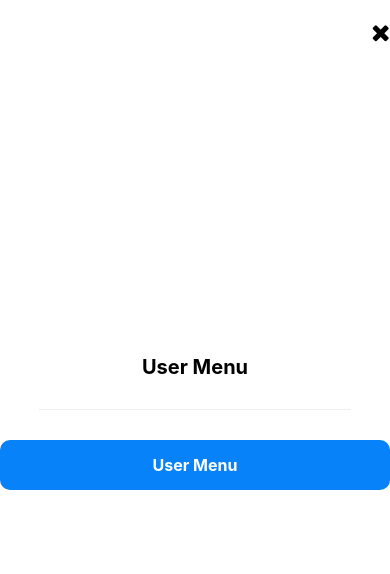
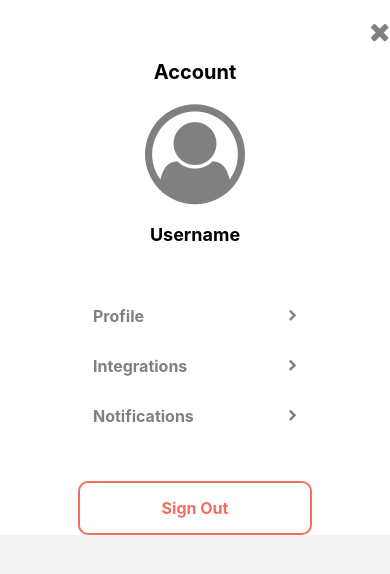
Before and after one commit to andreyxdd/red-green, a React Native app: screen /UserMenu in a window 390 px wide. Shown: the top 574 px of the page. Built offline with nearby package versions, Linux system fonts and the light colour scheme; no server answers; what expo-linking, expo-web-browser would draw is missing.

Commit message:
Implemented UserMenu Screen

```diff
--- a/app.config.js
+++ b/app.config.js
@@ -42,6 +42,7 @@
       firebaseAppId: process.env.FIREBASE_APP_ID,
       google: {
         expoClientId: process.env.GOOGLE_AUTH_EXPO_CLIENT_ID,
+        webClientId: process.env.GOOGLE_AUTH_WEB_CLIENT_ID,
         androidClientId: process.env.GOOGLE_AUTH_ANDROID_CLIENT_ID,
       },
     },
--- a/navigation/LinkingConfiguration.ts
+++ b/navigation/LinkingConfiguration.ts
@@ -13,9 +13,9 @@
   prefixes: [createURL('/')],
   config: {
     screens: {
-      Intro: 'intro',
-      SignIn: 'sign-in',
-      SignUp: 'sign-up',
+      Intro: 'Intro',
+      SignIn: 'SignIn',
+      SignUp: 'SignUp',
       Root: {
         screens: {
           TabOne: {
@@ -35,7 +35,7 @@
           },
         },
       },
-      UserMenu: 'user-menu',
+      UserMenu: 'UserMenu',
       NotFound: '*',
     },
   },
--- a/navigation/Navigation.tsx
+++ b/navigation/Navigation.tsx
@@ -4,8 +4,6 @@
 import * as React from 'react';
 import { ColorSchemeName, Pressable, View } from 'react-native';
 
-import Colors from '../constants/Colors';
-import useColorScheme from '../hooks/useColorScheme';
 import IntroScreen from '../screens/IntroScreen';
 import SignInScreen from '../screens/SignInScreen';
 import SignUpScreen from '../screens/SignUpScreen';
@@ -23,10 +21,13 @@
 const Stack = createNativeStackNavigator<RootStackParamList>();
 
 function RootNavigator() {
-  const colorScheme = useColorScheme();
-
   return (
     <Stack.Navigator>
+      <Stack.Screen
+        name="NotFound"
+        component={NotFoundScreen}
+        options={{ title: 'Oops!' }}
+      />
       <Stack.Screen
         options={{ headerShown: false }}
         name="Intro"
@@ -46,7 +47,7 @@
               <FontAwesome
                 name="chevron-left"
                 size={24}
-                color={Colors[colorScheme].text}
+                color="grey"
               />
             </Pressable>
           ),
@@ -68,7 +69,7 @@
               <FontAwesome
                 name="chevron-left"
                 size={24}
-                color={Colors[colorScheme].text}
+                color="grey"
               />
             </Pressable>
           ),
@@ -80,11 +81,6 @@
         name="Root"
         component={BottomTabNavigator}
         options={{ headerShown: false }}
-      />
-      <Stack.Screen
-        name="NotFound"
-        component={NotFoundScreen}
-        options={{ title: 'Oops!' }}
       />
       <Stack.Group
         screenOptions={{
@@ -107,8 +103,8 @@
               >
                 <FontAwesome
                   name="close"
-                  size={24}
-                  color={Colors[colorScheme].text}
+                  size={26}
+                  color="grey"
                 />
               </Pressable>
             ),
--- a/screens/UserMenuScreen.tsx
+++ b/screens/UserMenuScreen.tsx
@@ -1,12 +1,14 @@
 import { StatusBar } from 'expo-status-bar';
 import { Platform, StyleSheet, TouchableOpacity } from 'react-native';
 import { useNavigation } from '@react-navigation/native';
+import { FontAwesome } from '@expo/vector-icons';
 import { auth } from '../firebase';
 import { Text, View } from '../components/Themed';
+import useAuthentication from '../hooks/useAuthentification';
 
 const styles = StyleSheet.create({
   container: {
-    flex: 1,
+    paddingTop: 60,
     alignItems: 'center',
     justifyContent: 'center',
   },
@@ -14,27 +16,51 @@
     fontSize: 20,
     fontWeight: 'bold',
   },
-  separator: {
-    marginVertical: 30,
-    height: 1,
-    width: '80%',
+  subTitle: {
+    fontSize: 18,
+    fontWeight: '700',
+  },
+  buttonContainer: {
+    width: '60%',
+    justifyContent: 'center',
+    alignItems: 'center',
+    marginTop: 40,
   },
   button: {
-    backgroundColor: '#0782F9',
     width: '100%',
     padding: 15,
     borderRadius: 10,
     alignItems: 'center',
   },
+  buttonItem: {
+    flexDirection: 'row',
+    justifyContent: 'space-between',
+  },
+  buttonSignOut: {
+    backgroundColor: 'white',
+    marginTop: 40,
+    borderColor: '#f26d63',
+    borderWidth: 2,
+  },
+  text: {
+    color: 'grey',
+    fontWeight: '800',
+    fontSize: 18,
+    paddingTop: 6,
+  },
   buttonText: {
-    color: 'white',
+    color: 'grey',
     fontWeight: '700',
     fontSize: 16,
+  },
+  buttonSignOutText: {
+    color: '#f26d63',
   },
 });
 
 export default function UserMenuScreen() {
   const navigation = useNavigation();
+  const authData = useAuthentication();
 
   const handleSignOut = () => {
     auth
@@ -47,14 +73,47 @@
 
   return (
     <View style={styles.container}>
-      <Text style={styles.title}>User Menu</Text>
-      <View style={styles.separator} lightColor="#eee" darkColor="rgba(255,255,255,0.1)" />
-      <TouchableOpacity
-        onPress={handleSignOut}
-        style={styles.button}
-      >
-        <Text style={styles.buttonText}>User Menu</Text>
-      </TouchableOpacity>
+      <Text style={styles.title}>Account</Text>
+      <FontAwesome
+        name="user-circle-o"
+        size={100}
+        color="grey"
+        style={{ paddingTop: 20, paddingBottom: 20 }}
+      />
+      <Text style={styles.subTitle}>Username</Text>
+      <Text style={styles.text}>{authData.user?.email}</Text>
+      <View style={styles.buttonContainer}>
+        <TouchableOpacity style={[styles.button, styles.buttonItem]}>
+          <Text style={styles.buttonText}>Profile</Text>
+          <FontAwesome
+            name="chevron-right"
+            size={12}
+            color="grey"
+          />
+        </TouchableOpacity>
+        <TouchableOpacity style={[styles.button, styles.buttonItem]}>
+          <Text style={styles.buttonText}>Integrations</Text>
+          <FontAwesome
+            name="chevron-right"
+            size={12}
+            color="grey"
+          />
+        </TouchableOpacity>
+        <TouchableOpacity style={[styles.button, styles.buttonItem]}>
+          <Text style={styles.buttonText}>Notifications</Text>
+          <FontAwesome
+            name="chevron-right"
+            size={12}
+            color="grey"
+          />
+        </TouchableOpacity>
+        <TouchableOpacity
+          onPress={handleSignOut}
+          style={[styles.button, styles.buttonSignOut]}
+        >
+          <Text style={[styles.buttonText, styles.buttonSignOutText]}>Sign Out</Text>
+        </TouchableOpacity>
+      </View>
 
       {/* Use a light status bar on iOS to account for the black space above the modal */}
       <StatusBar style={Platform.OS === 'ios' ? 'light' : 'auto'} />
```
